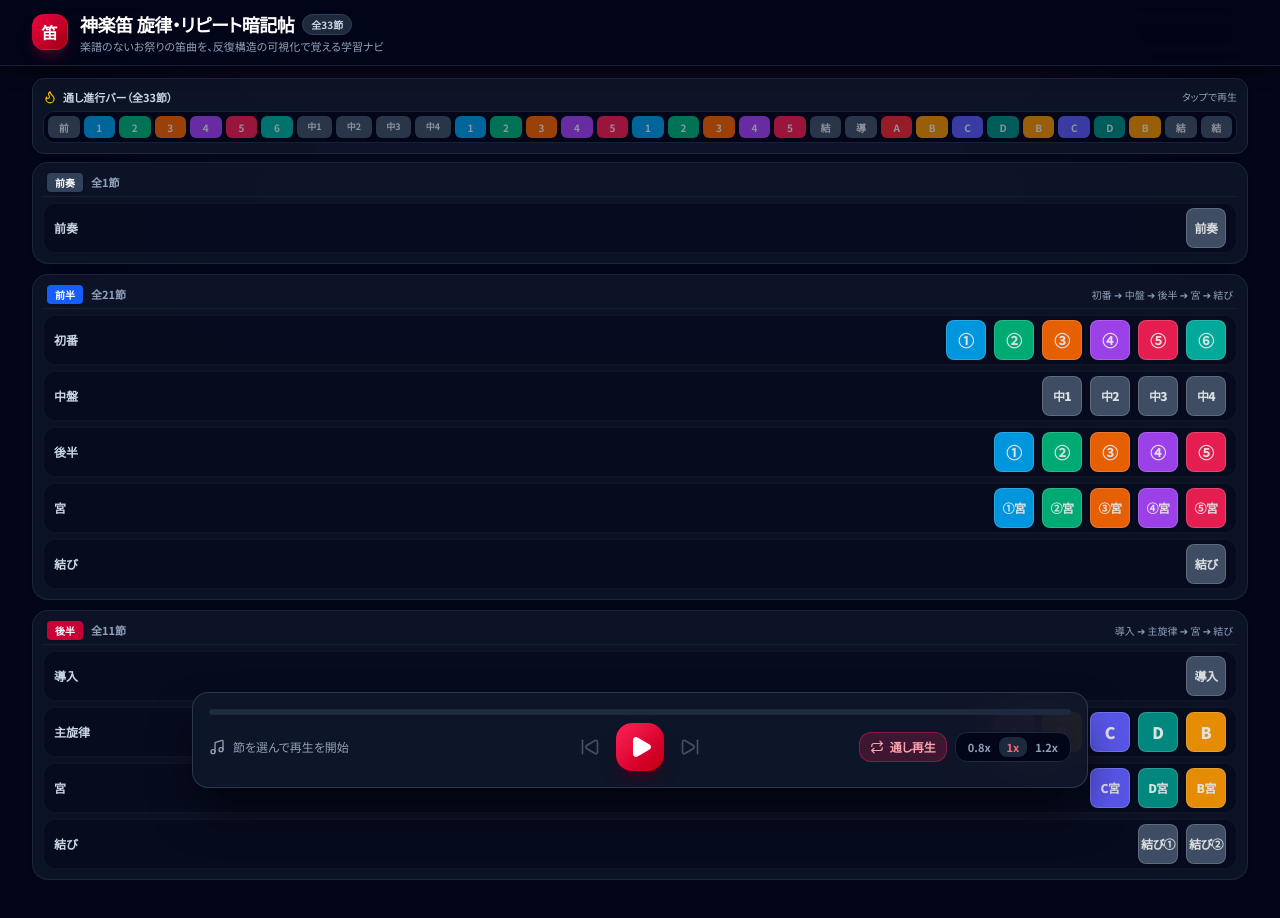
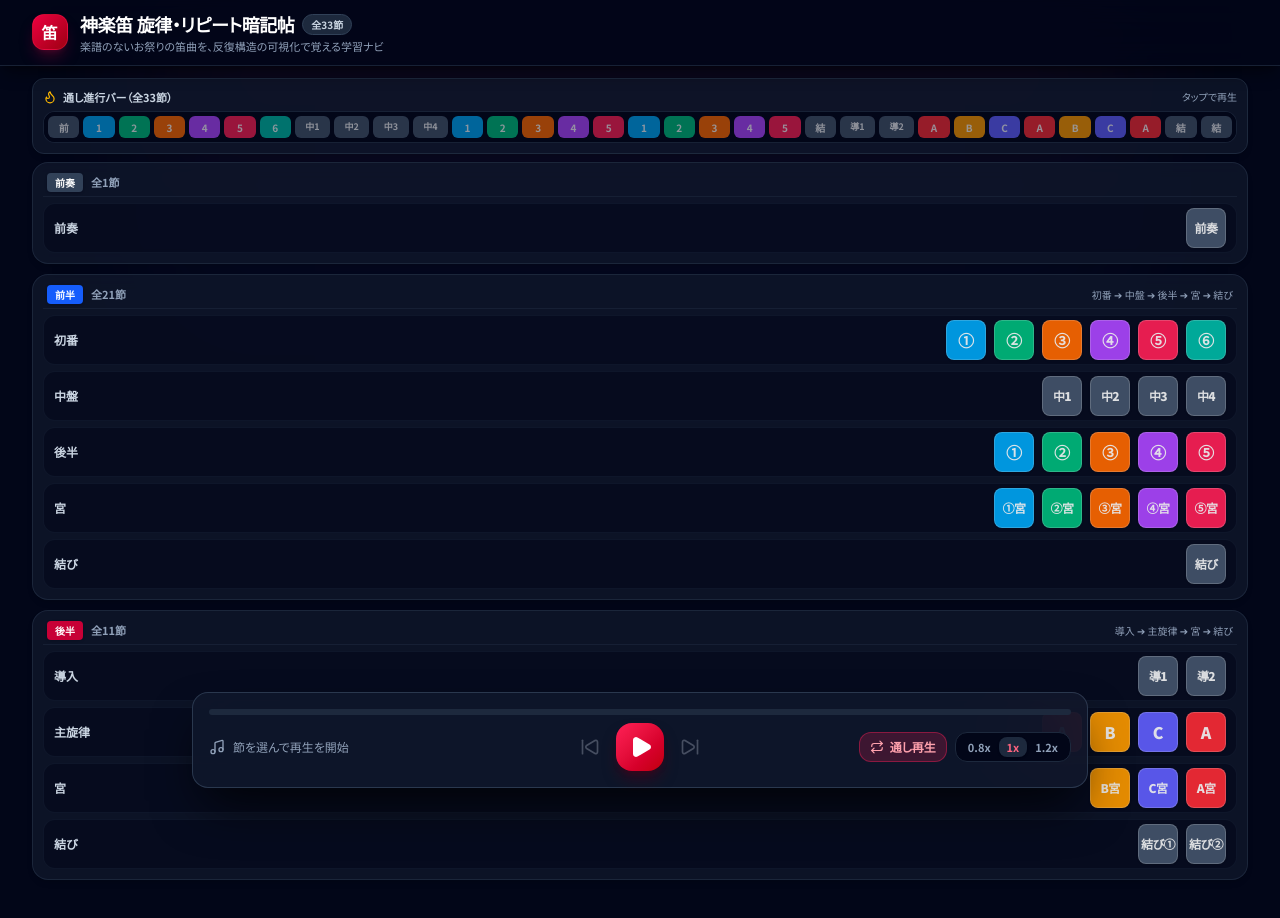
Before and after one commit to koty/learn-kagura-fue, a React (Vite) app: page / in a window 1280 px wide. Shown: the top 918 px of the page. Built offline with nearby package versions, Linux system fonts and the light colour scheme.

Commit message:
feat: 後半の旧Aを導入(導2)に移動し、主旋律をA・B・C・A、宮をB宮・C宮・A宮に再編

```diff
--- a/src/songData.ts
+++ b/src/songData.ts
@@ -458,13 +458,25 @@ export const SONG_SECTIONS: SectionGroup[] = [
         id: '22',
         order: 22,
         fileName: '22後半-前半.mp3',
-        title: '後半導入',
+        title: '後半導入 1',
         phraseType: 'other',
-        phraseLabel: '導入',
+        phraseLabel: '導1',
         sectionId: 'kohan-donyu',
         subPart: '導入',
         majorPart: '後半',
         durationSec: 49
+      },
+      {
+        id: '23',
+        order: 23,
+        fileName: '23後半-前半-A.mp3',
+        title: '後半導入 2',
+        phraseType: 'other',
+        phraseLabel: '導2',
+        sectionId: 'kohan-donyu',
+        subPart: '導入',
+        majorPart: '後半',
+        durationSec: 21
       }
     ]
   },
@@ -473,28 +485,16 @@ export const SONG_SECTIONS: SectionGroup[] = [
     majorPart: '後半',
     subPart: '前半',
     displayName: '主旋律',
-    description: 'A → B → C → D → B (Bを2回反復！)',
-    repeatHint: 'A B C D B',
+    description: 'A → B → C → A (Aを2回反復！)',
+    repeatHint: 'A B C A',
     tracks: [
-      {
-        id: '23',
-        order: 23,
-        fileName: '23後半-前半-A.mp3',
-        title: 'フレーズ A',
-        phraseType: 'A',
-        phraseLabel: 'A',
-        sectionId: 'kohan-zenhan',
-        subPart: '前半',
-        majorPart: '後半',
-        durationSec: 21
-      },
       {
         id: '24',
         order: 24,
         fileName: '24後半-前半-B.mp3',
-        title: 'フレーズ B (1回目)',
-        phraseType: 'B',
-        phraseLabel: 'B',
+        title: 'フレーズ A (1回目)',
+        phraseType: 'A',
+        phraseLabel: 'A',
         sectionId: 'kohan-zenhan',
         subPart: '前半',
         majorPart: '後半',
@@ -504,9 +504,9 @@ export const SONG_SECTIONS: SectionGroup[] = [
         id: '25',
         order: 25,
         fileName: '25後半-前半-C.mp3',
-        title: 'フレーズ C',
-        phraseType: 'C',
-        phraseLabel: 'C',
+        title: 'フレーズ B',
+        phraseType: 'B',
+        phraseLabel: 'B',
         sectionId: 'kohan-zenhan',
         subPart: '前半',
         majorPart: '後半',
@@ -516,9 +516,9 @@ export const SONG_SECTIONS: SectionGroup[] = [
         id: '26',
         order: 26,
         fileName: '26後半-前半-D.mp3',
-        title: 'フレーズ D',
-        phraseType: 'D',
-        phraseLabel: 'D',
+        title: 'フレーズ C',
+        phraseType: 'C',
+        phraseLabel: 'C',
         sectionId: 'kohan-zenhan',
         subPart: '前半',
         majorPart: '後半',
@@ -528,9 +528,9 @@ export const SONG_SECTIONS: SectionGroup[] = [
         id: '27',
         order: 27,
         fileName: '27後半-前半-B.mp3',
-        title: 'フレーズ B (2回目)',
-        phraseType: 'B',
-        phraseLabel: 'B',
+        title: 'フレーズ A (2回目)',
+        phraseType: 'A',
+        phraseLabel: 'A',
         sectionId: 'kohan-zenhan',
         subPart: '前半',
         majorPart: '後半',
@@ -543,16 +543,16 @@ export const SONG_SECTIONS: SectionGroup[] = [
     majorPart: '後半',
     subPart: '前半宮',
     displayName: '宮',
-    description: '宮バージョン C → D → B',
-    repeatHint: 'C D B 宮演奏',
+    description: '宮バージョン B → C → A',
+    repeatHint: 'B C A 宮演奏',
     tracks: [
       {
         id: '28',
         order: 28,
         fileName: '28後半-前半宮-C.mp3',
-        title: 'フレーズ C (宮)',
-        phraseType: 'C',
-        phraseLabel: 'C宮',
+        title: 'フレーズ B (宮)',
+        phraseType: 'B',
+        phraseLabel: 'B宮',
         sectionId: 'kohan-zenhan-miya',
         subPart: '前半宮',
         majorPart: '後半',
@@ -562,9 +562,9 @@ export const SONG_SECTIONS: SectionGroup[] = [
         id: '29d',
         order: 29,
         fileName: '29後半-前半宮-D.mp3',
-        title: 'フレーズ D (宮)',
-        phraseType: 'D',
-        phraseLabel: 'D宮',
+        title: 'フレーズ C (宮)',
+        phraseType: 'C',
+        phraseLabel: 'C宮',
         sectionId: 'kohan-zenhan-miya',
         subPart: '前半宮',
         majorPart: '後半',
@@ -574,9 +574,9 @@ export const SONG_SECTIONS: SectionGroup[] = [
         id: '29b',
         order: 30,
         fileName: '29後半-前半宮-B.mp3',
-        title: 'フレーズ B (宮)',
-        phraseType: 'B',
-        phraseLabel: 'B宮',
+        title: 'フレーズ A (宮)',
+        phraseType: 'A',
+        phraseLabel: 'A宮',
         sectionId: 'kohan-zenhan-miya',
         subPart: '前半宮',
         majorPart: '後半',
```
Also changed, not shown: 1 other file (tests, documents, lock files or other folders).
